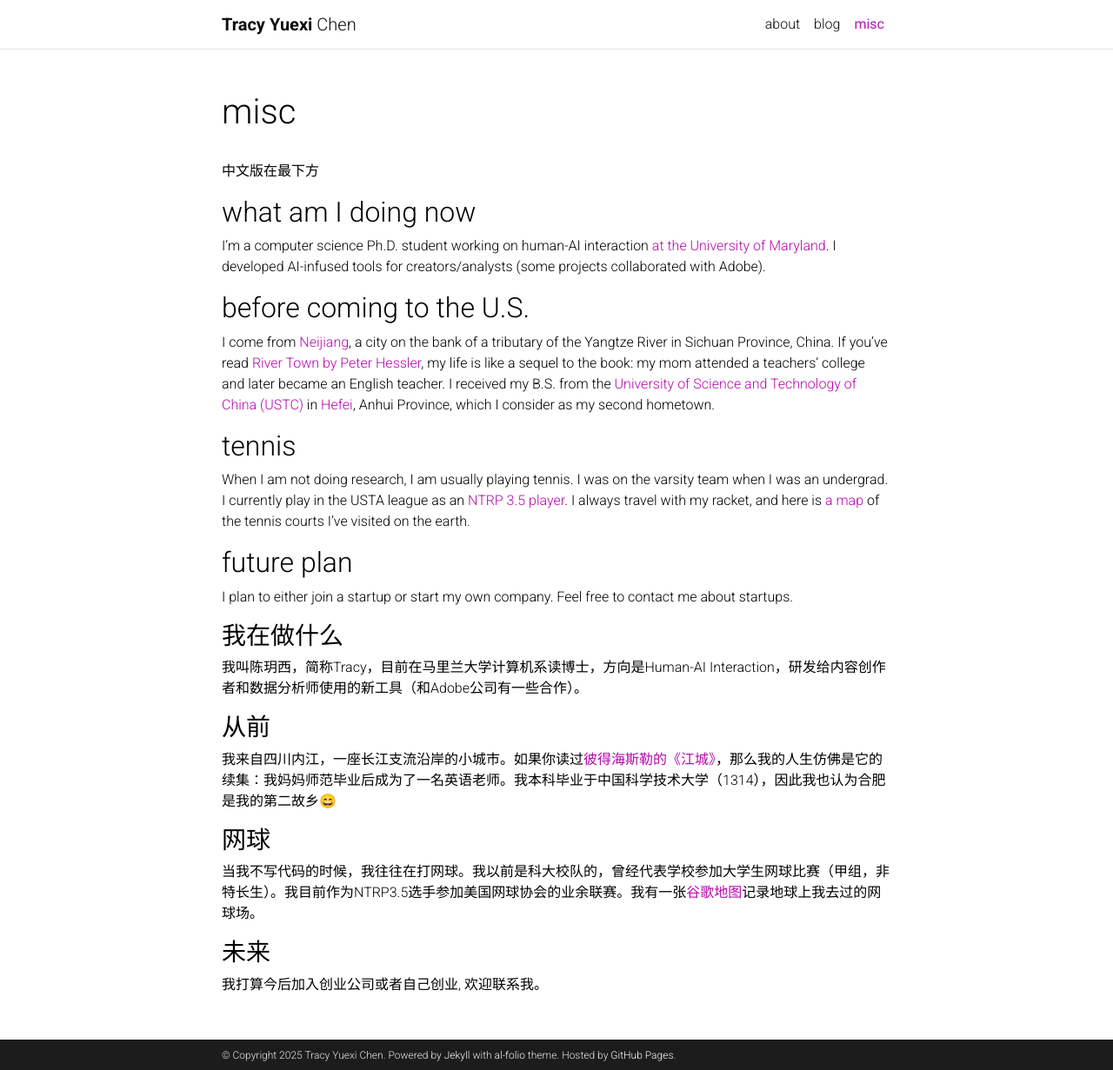
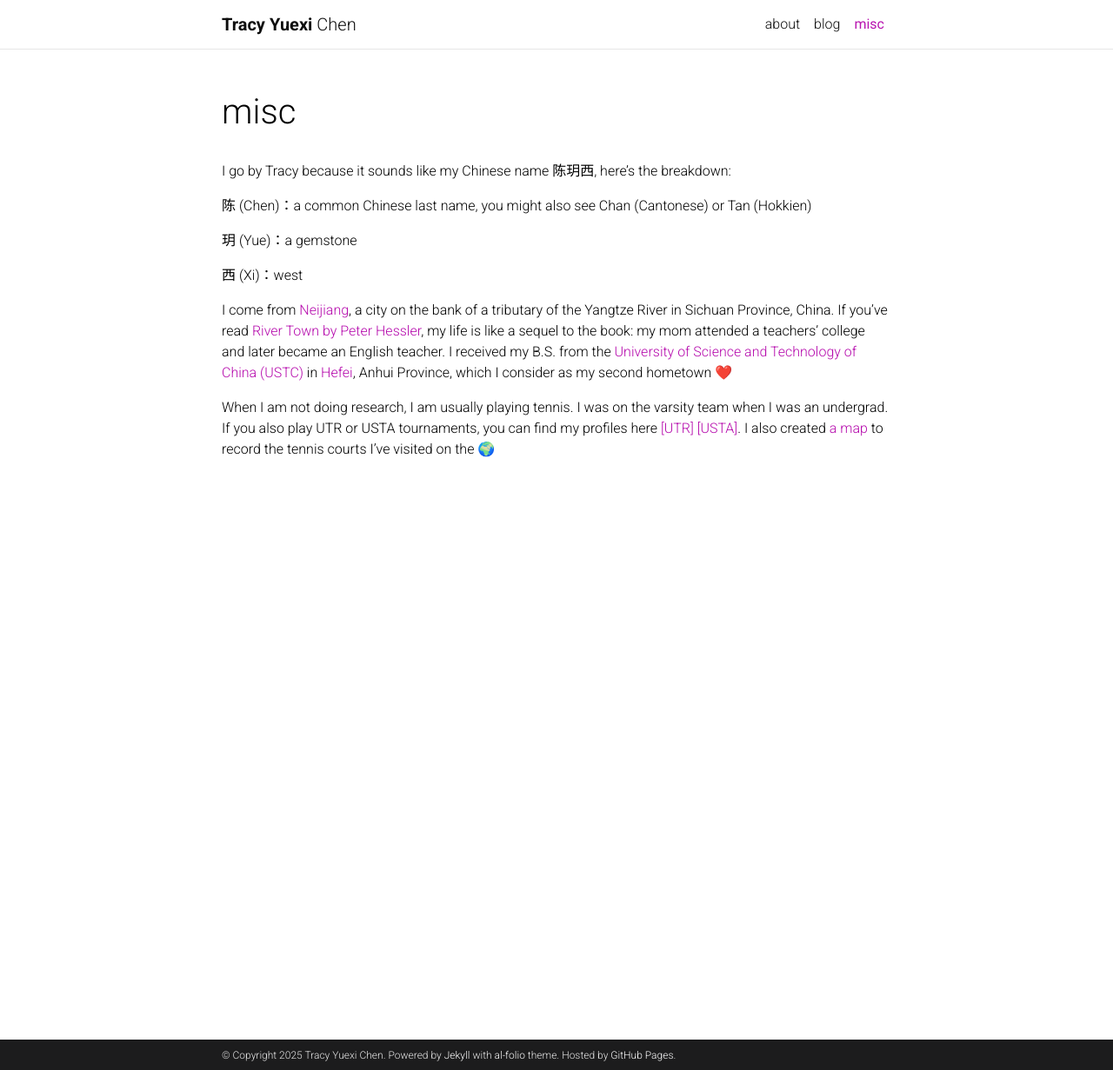
Before and after one commit to TracyYXChen/TracyYXChen.github.io, a Jekyll site: the page built from _pages/misc.md, in a window 1280 px wide and 1231 px high. Shown: the whole window at 87% size. Built offline with Jekyll 4.4.1, drawn with Linux system fonts in a browser that asks for light colours; emoji names are drawn with the system emoji font; comment, search, counter and statistics services are not loaded; a style sheet for code colours, icons or effects is not loaded.

Commit message:
update desc

```diff
--- a/_pages/misc.md
+++ b/_pages/misc.md
@@ -6,32 +6,15 @@ description:
 nav: true
 nav_order: 5
 ---
+I go by Tracy because it sounds like my Chinese name 陈玥西, here's the breakdown:
 
-中文版在最下方
+陈 (Chen)：a common Chinese last name, you might also see Chan (Cantonese) or Tan (Hokkien)
 
-## what am I doing now
-I’m a computer science Ph.D. student working on human-AI interaction [at the University of Maryland](https://hcil.umd.edu/){:target="_blank" rel="noopener"}. I developed AI-infused tools for creators/analysts (some projects collaborated with Adobe).
+玥 (Yue)：a gemstone
 
-## before coming to the U.S.
-I come from [Neijiang](https://en.wikipedia.org/wiki/Neijiang){:target="_blank" rel="noopener"}, a city on the bank of a tributary of the Yangtze River in Sichuan Province, China. If you've read [River Town by Peter Hessler](https://en.wikipedia.org/wiki/River_Town:_Two_Years_on_the_Yangtze){:target="_blank" rel="noopener"}, my life is like a sequel to the book: my mom attended a teachers' college and later became an English teacher. I received my B.S. from the [University of Science and Technology of China (USTC)](https://en.wikipedia.org/wiki/University_of_Science_and_Technology_of_China){:target="_blank" rel="noopener"} in [Hefei](https://en.wikipedia.org/wiki/Hefei){:target="_blank" rel="noopener"}, Anhui Province, which I consider as my second hometown.
+西 (Xi)：west
+
+I come from [Neijiang](https://en.wikipedia.org/wiki/Neijiang){:target="_blank" rel="noopener"}, a city on the bank of a tributary of the Yangtze River in Sichuan Province, China. If you've read [River Town by Peter Hessler](https://en.wikipedia.org/wiki/River_Town:_Two_Years_on_the_Yangtze){:target="_blank" rel="noopener"}, my life is like a sequel to the book: my mom attended a teachers' college and later became an English teacher. I received my B.S. from the [University of Science and Technology of China (USTC)](https://en.wikipedia.org/wiki/University_of_Science_and_Technology_of_China){:target="_blank" rel="noopener"} in [Hefei](https://en.wikipedia.org/wiki/Hefei){:target="_blank" rel="noopener"}, Anhui Province, which I consider as my second hometown :heart:
 
 
-## tennis
-When I am not doing research, I am usually playing tennis. I was on the varsity team when I was an undergrad. I currently play in the USTA league as an [NTRP 3.5 player](https://www.usta.com/content/dam/usta/pdfs/10013_experience_player_ntrp_guidelines.pdf){:target="_blank" rel="noopener"}. I always travel with my racket, and here is [a map](https://www.google.com/maps/d/viewer?mid=1GRiYfEKGLojztDRf_SbnKBUKRliBxOM&hl=en&usp=sharing) of the tennis courts I’ve visited on the earth.
-
-
-## future plan
-I plan to either join a startup or start my own company. Feel free to contact me about startups.
-
-
-### 我在做什么
-我叫陈玥西，简称Tracy，目前在马里兰大学计算机系读博士，方向是Human-AI Interaction，研发给内容创作者和数据分析师使用的新工具（和Adobe公司有一些合作）。
-
-### 从前
-我来自四川内江，一座长江支流沿岸的小城市。如果你读过[彼得海斯勒的《江城》](https://m.douban.com/book/subject/7060185/){:target="_blank" rel="noopener"}，那么我的人生仿佛是它的续集：我妈妈师范毕业后成为了一名英语老师。我本科毕业于中国科学技术大学（1314），因此我也认为合肥是我的第二故乡:smile:
-
-### 网球
-当我不写代码的时候，我往往在打网球。我以前是科大校队的，曾经代表学校参加大学生网球比赛（甲组，非特长生）。我目前作为NTRP3.5选手参加美国网球协会的业余联赛。我有一张[谷歌地图](https://www.google.com/maps/d/viewer?mid=1GRiYfEKGLojztDRf_SbnKBUKRliBxOM&hl=en&usp=sharing){:target="_blank" rel="noopener"}记录地球上我去过的网球场。
-
-### 未来
-我打算今后加入创业公司或者自己创业, 欢迎联系我。
+When I am not doing research, I am usually playing tennis. I was on the varsity team when I was an undergrad. If you also play UTR or USTA tournaments, you can find my profiles here [[UTR]](https://app.utrsports.net/profiles/3935879){:target="_blank" rel="noopener"} [[USTA]](https://www.usta.com/en/home/play/player-search/profile.html#uaid=2018930102&tab=about){:target="_blank" rel="noopener"}. I also created [a map](https://www.google.com/maps/d/viewer?mid=1GRiYfEKGLojztDRf_SbnKBUKRliBxOM&hl=en&usp=sharing) to record the tennis courts I’ve visited on the 🌍
```
Also changed, not shown: _pages/about.md (+1 -1 lines), _posts/2022-08-27-sota.md (+1 -0 lines), _posts/2023-06-06-huggingface.md (+2 -0 lines), _posts/2023-10-07-docdancer.md (+1 -0 lines).
